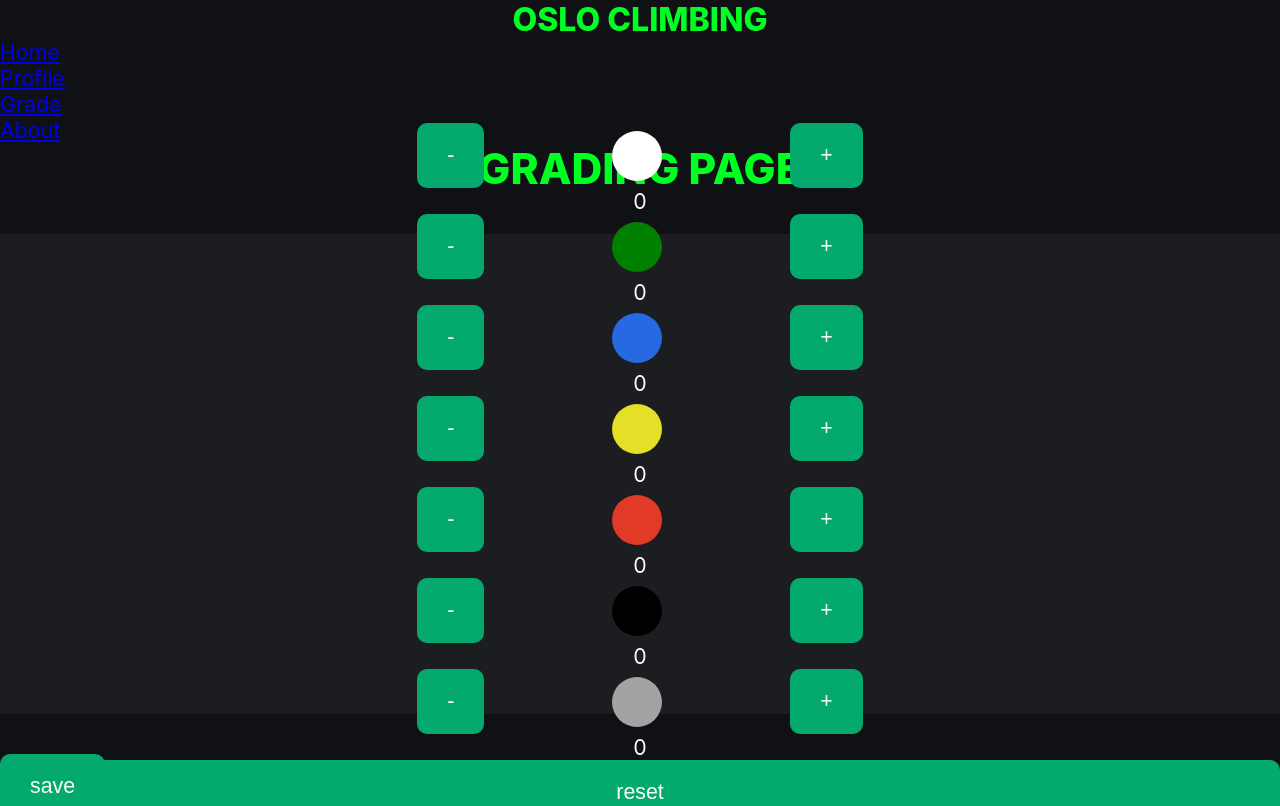
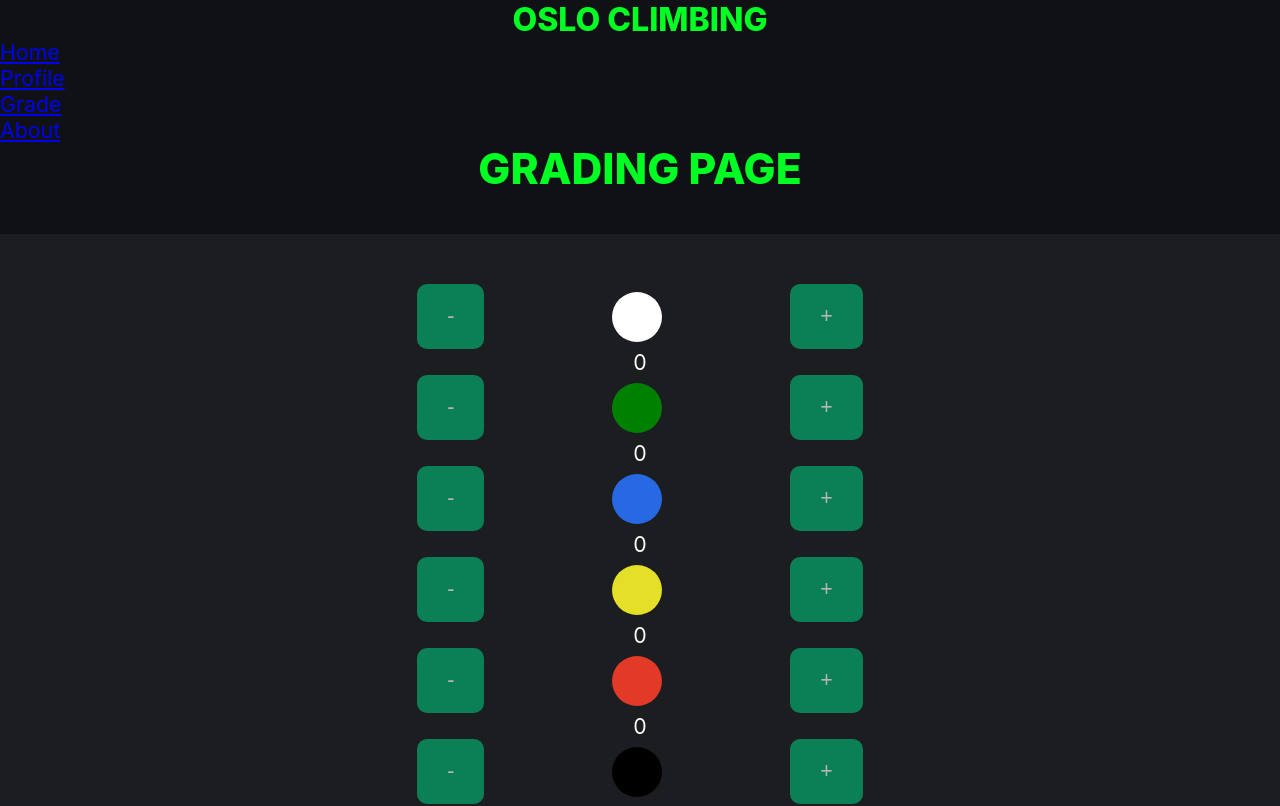
Before and after one commit to b3arrr/Climbing_Web_App, a React (Create React App) app: page /grade in a window 1280 px wide. Shown: the top 806 px of the page. Built offline with nearby package versions, Linux system fonts and the light colour scheme.

Commit message:
added bounce to buttons, fixed a bug

```diff
--- a/src/App.css
+++ b/src/App.css
@@ -24,9 +24,10 @@ h1{
   text-transform: uppercase;
   text-align:center;
   color: var(--accent-color);
+
 }
 button {
-  background-color: #04AA6D; /* Green */
+  background-color: #04AA6D;
   border: none;
   text-transform:lowercase;
   font-size:1em;
@@ -36,4 +37,28 @@ button {
   border-radius: 10px;
   text-decoration: none;
   display: inline-block;
+  transition-duration:0.2s;
+  opacity: 0.7;
 }
+
+button:hover {
+  opacity: 1;
+
+
+}
+button:active {
+  animation: press 0.1s 1 linear;
+
+}
+@keyframes press {
+  0%{
+    transform: scale(1);
+
+  }
+  50% {
+    transform: scale(0.92);
+  }
+  to {
+    transform:scale(1);
+  }
+}
--- a/src/style/grading.css
+++ b/src/style/grading.css
@@ -12,7 +12,7 @@
     justify-content: center;
     text-align: center;
     width: 100vw;
-    height: 60vh;
+    height: auto;
     box-sizing: border-box;
     padding: 50px 0px;
     margin: 40px 0px 40px
```
